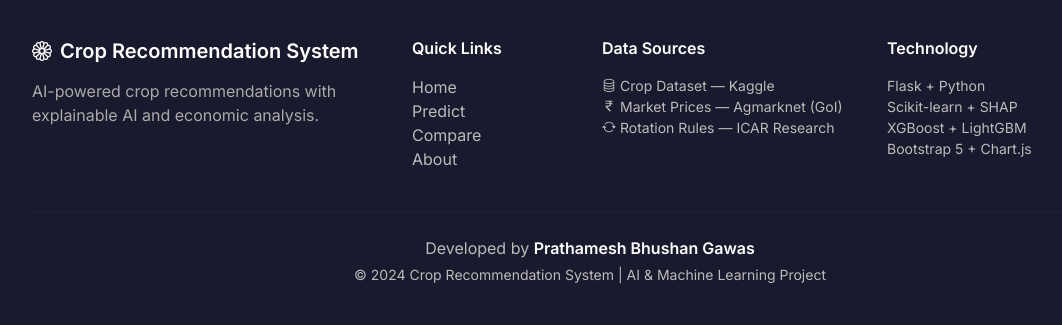
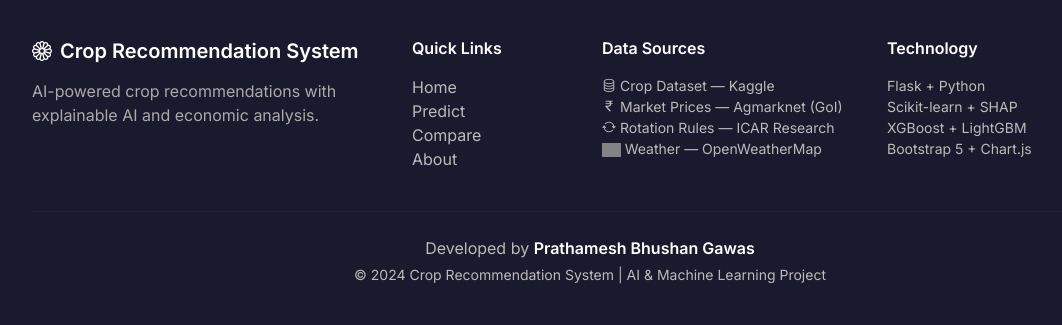
Before and after one commit to x-neon-nexus-o/AI-Powered-Crop-Recommendation-System-with-Explainable-AI-and-Economic-Analysis, a Flask app: page /about in a window 1280 px wide. Shown: the part 1485-1810 px from the top of the page, without its empty margins (50-1112 px from the left). Run offline with Flask 3, Linux system fonts and the light colour scheme; parts of the project's set-up code (start-up, migrations or seed data) failed here and were passed over; grey boxes are pictures that could not be loaded.

Commit message:
docs: Update README and base.html to include OpenWeatherMap API integration details

```diff
--- a/webapp/templates/base.html
+++ b/webapp/templates/base.html
@@ -284,6 +284,9 @@
                         <li><i class="bi bi-database me-1"></i>Crop Dataset &mdash; Kaggle</li>
                         <li><i class="bi bi-currency-rupee me-1"></i>Market Prices &mdash; Agmarknet (GoI)</li>
                         <li><i class="bi bi-arrow-repeat me-1"></i>Rotation Rules &mdash; ICAR Research</li>
+                        <li>
+                            <img src="https://openweathermap.org/themes/openweathermap/assets/img/logo_white_cropped.png" alt="OpenWeatherMap" height="14" style="opacity:0.8;vertical-align:middle;margin-right:4px;">Weather &mdash; OpenWeatherMap
+                        </li>
                     </ul>
                 </div>
                 <div class="col-md-3">
```
Also changed, not shown: README.md.
